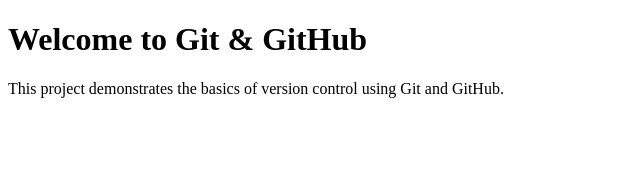
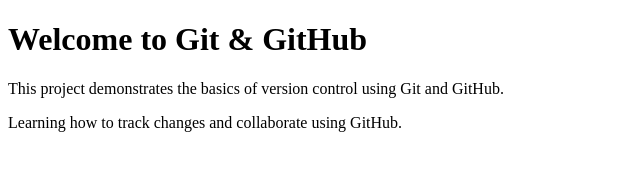
Before and after one commit to Thanmayee-O/git-github-assignment, a plain HTML site: page index.html in a window 1280 px wide. Shown: the whole page, without its empty margins (0-640 px from the left). Drawn offline with Linux system fonts and the light colour scheme.

Commit message:
Updated homepage description

```diff
--- a/index.html
+++ b/index.html
@@ -7,5 +7,6 @@
     <h1>Welcome to Git & GitHub</h1>
     <p>This project demonstrates the basics of version control
     using Git and GitHub.</p>
+    <p>Learning how to track changes and collaborate using GitHub.</p>
 </body>
 </html>
```
